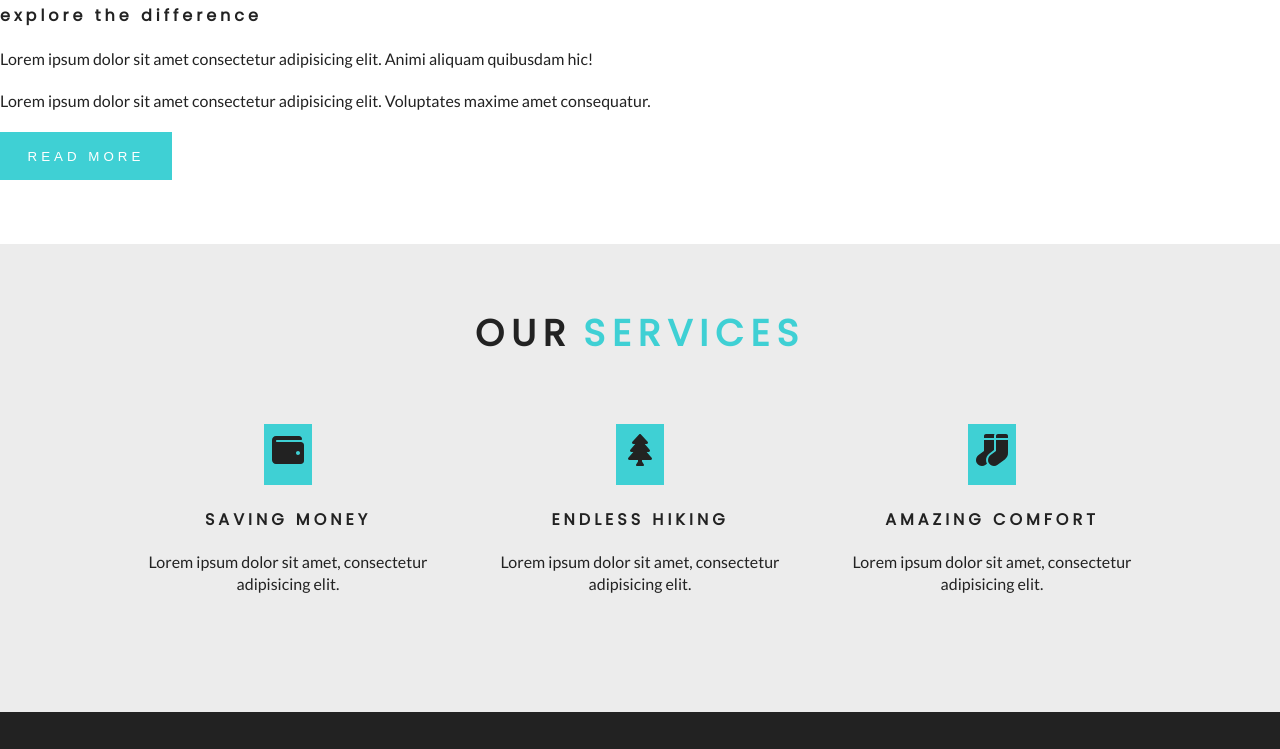
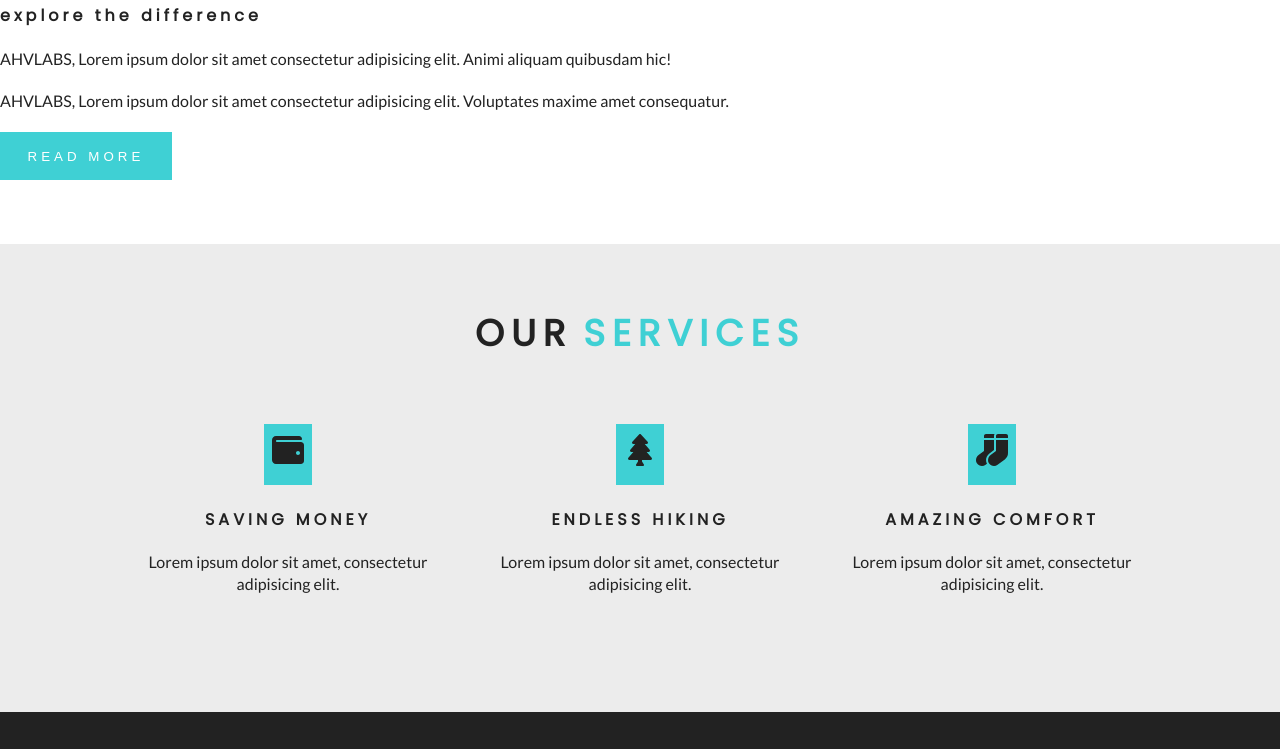
Before and after one commit to ashrafhafiz/ahvlabs-gatsby-backroads, a Gatsby site: page / in a window 1280 px wide. Shown: the part 1717-2466 px from the top of the page. Built offline with nearby package versions, Linux system fonts and the light colour scheme; Gatsby itself is replaced by a stand-in of ours.

Commit message:
Test connectivity of continous deployment

```diff
--- a/src/components/home/about.js
+++ b/src/components/home/about.js
@@ -16,12 +16,12 @@ const About = () => {
         <article className={styles.aboutInfo}>
           <h4>explore the difference</h4>
           <p>
-            Lorem ipsum dolor sit amet consectetur adipisicing elit. Animi
-            aliquam quibusdam hic!
+            AHVLABS, Lorem ipsum dolor sit amet consectetur adipisicing elit.
+            Animi aliquam quibusdam hic!
           </p>
           <p>
-            Lorem ipsum dolor sit amet consectetur adipisicing elit. Voluptates
-            maxime amet consequatur.
+            AHVLABS, Lorem ipsum dolor sit amet consectetur adipisicing elit.
+            Voluptates maxime amet consequatur.
           </p>
           <button type="button" className="btn-primary">
             read more
```
